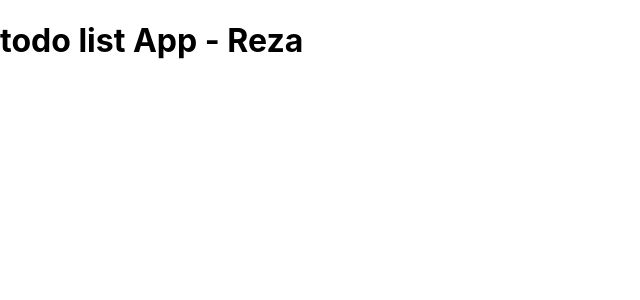
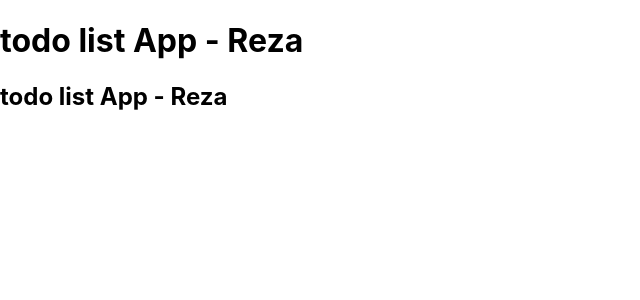
Before and after one commit to rezadelbaz/firstProject, a React (Create React App) app: page / in a window 1280 px wide. Shown: the top 300 px of the page, without its empty margins (0-640 px from the left). Built offline with nearby package versions, Linux system fonts and the light colour scheme.

Commit message:
second edit...

```diff
--- a/src/App.js
+++ b/src/App.js
@@ -4,6 +4,8 @@ import './App.css';
    return (
      <div className="test">
        <h1>todo list App - Reza</h1>
+       <h2>todo list App - Reza</h2>
+
      </div>
     );
  }
```
